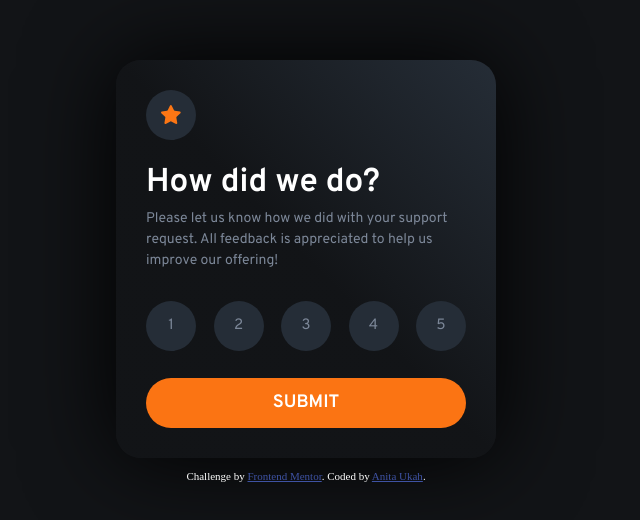
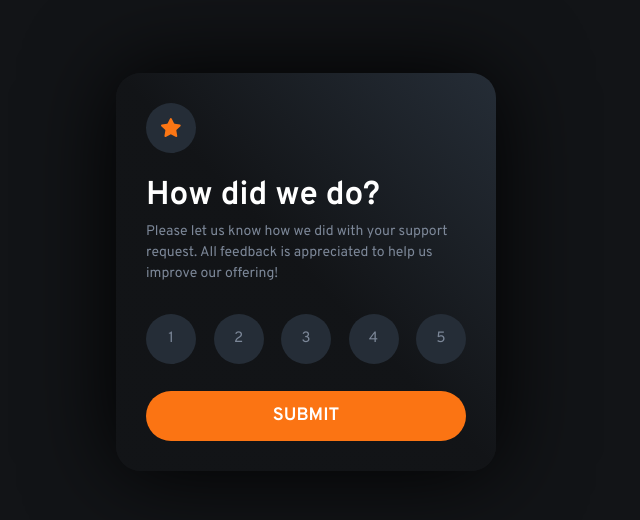
Before and after one commit to Anitaukah/interactive_rating_component, a plain HTML site: page index.html in a window 1280 px wide. Shown: the part 128-648 px from the top of the page, without its empty margins (334-974 px from the left). Drawn offline with Linux system fonts and the light colour scheme.

Commit message:
removed the challenge tag in html file

```diff
--- a/index.html
+++ b/index.html
@@ -78,9 +78,7 @@
     </div>
 <!-- Rating state end -->
 
-    <div class="attribution">
-      Challenge by <a href="https://www.frontendmentor.io?ref=challenge" target="_blank">Frontend Mentor</a>.
-      Coded by <a href="https://github.com/neetauka">Anita Ukah</a>.
+
   </main>
   <!-- Rating state end -->
 
```
